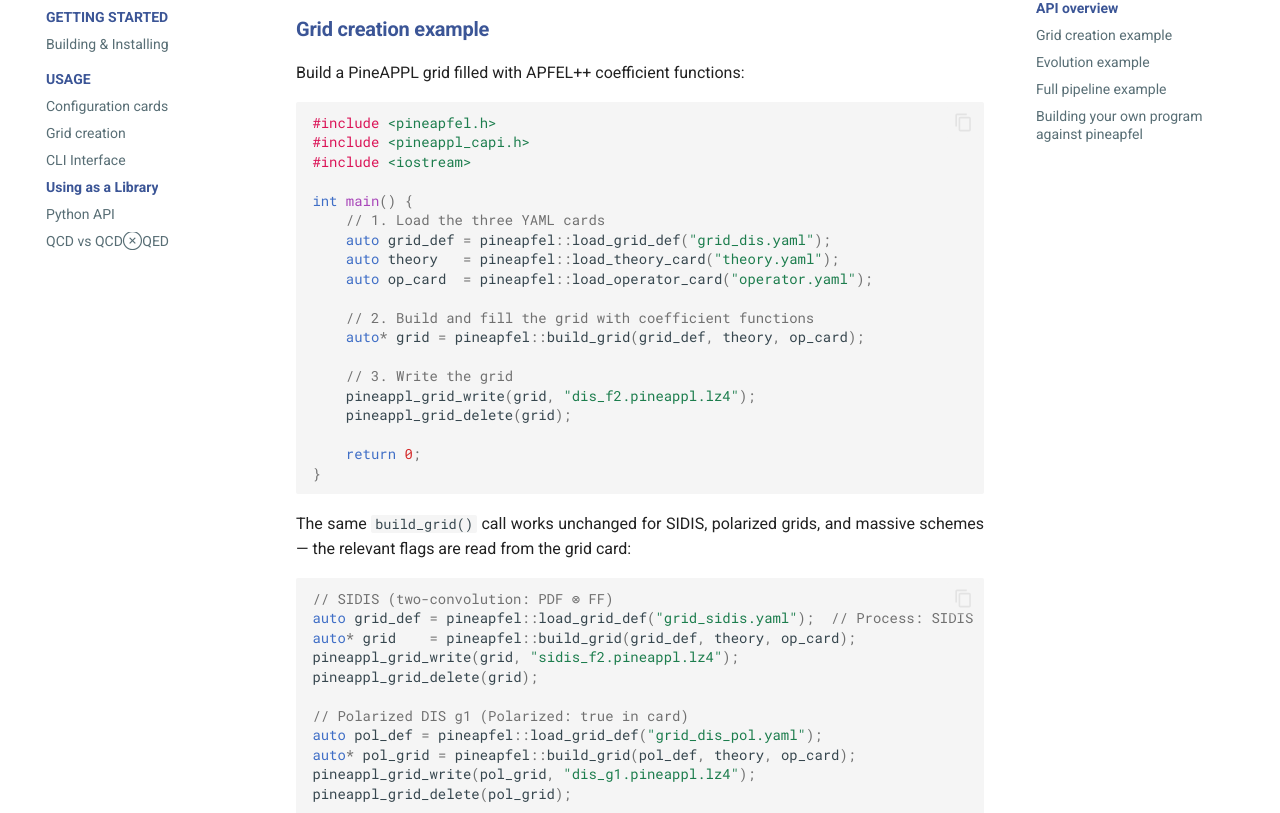
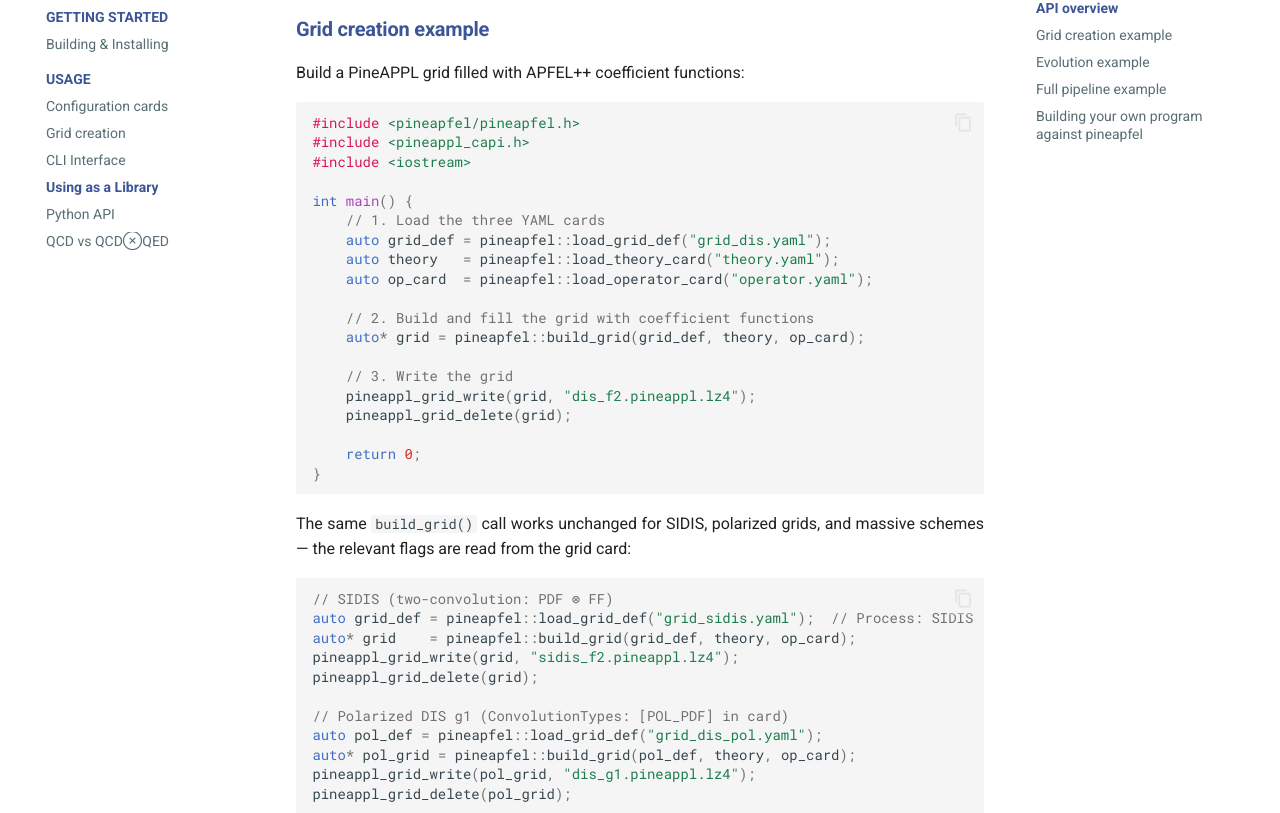
Before and after one commit to QCDLab/PineAPFEL, an MkDocs documentation site: the page built from docs/library.md, in a window 1280 px wide and 1400 px high, scrolled down 641 px. Shown: the part 147-960 px from the top of the window. Built offline with MkDocs 1.6.1 and Material for MkDocs 9.7.7, drawn with Linux system fonts in a browser that asks for light colours; some of the changed text lies outside the part shown.

Commit message:
Update documentation

````diff
--- a/docs/library.md
+++ b/docs/library.md
@@ -3,7 +3,7 @@
 Include the single convenience header to access the full API:
 
 ```cpp
-#include <pineapfel.h>
+#include <pineapfel/pineapfel.h>
 ```
 
 ### API overview
@@ -26,7 +26,7 @@ You do not need to include it in application code.
 Build a PineAPPL grid filled with APFEL++ coefficient functions:
 
 ```cpp
-#include <pineapfel.h>
+#include <pineapfel/pineapfel.h>
 #include <pineappl_capi.h>
 #include <iostream>
 
@@ -57,7 +57,7 @@ auto* grid    = pineapfel::build_grid(grid_def, theory, op_card);
 pineappl_grid_write(grid, "sidis_f2.pineappl.lz4");
 pineappl_grid_delete(grid);
 
-// Polarized DIS g1 (Polarized: true in card)
+// Polarized DIS g1 (ConvolutionTypes: [POL_PDF] in card)
 auto pol_def = pineapfel::load_grid_def("grid_dis_pol.yaml");
 auto* pol_grid = pineapfel::build_grid(pol_def, theory, op_card);
 pineappl_grid_write(pol_grid, "dis_g1.pineappl.lz4");
@@ -119,7 +119,7 @@ supported processes.
 Evolve an existing PineAPPL grid into an FK table:
 
 ```cpp
-#include <pineapfel.h>
+#include <pineapfel/pineapfel.h>
 #include <pineappl_capi.h>
 #include <iostream>
 
@@ -150,7 +150,7 @@ int main() {
 Create a grid and evolve it in one program:
 
 ```cpp
-#include <pineapfel.h>
+#include <pineapfel/pineapfel.h>
 #include <pineappl_capi.h>
 
 int main() {
````
